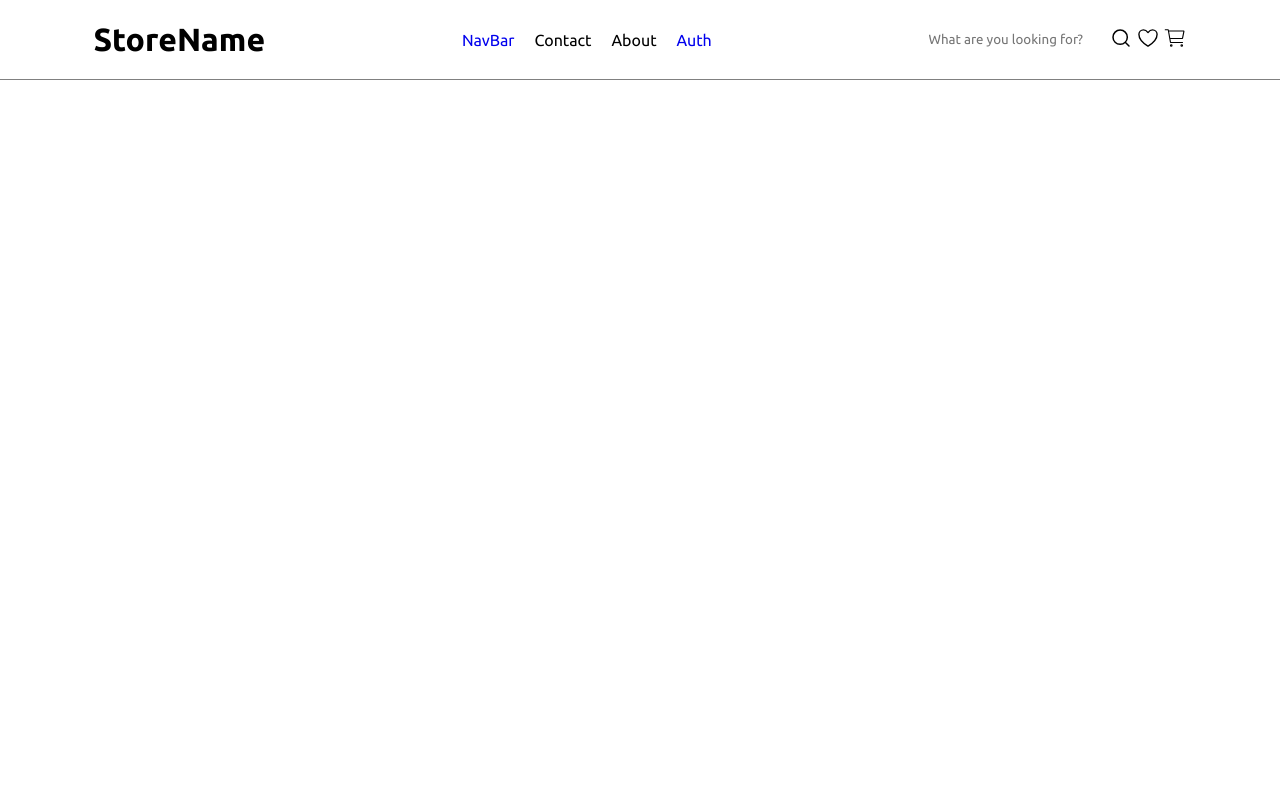
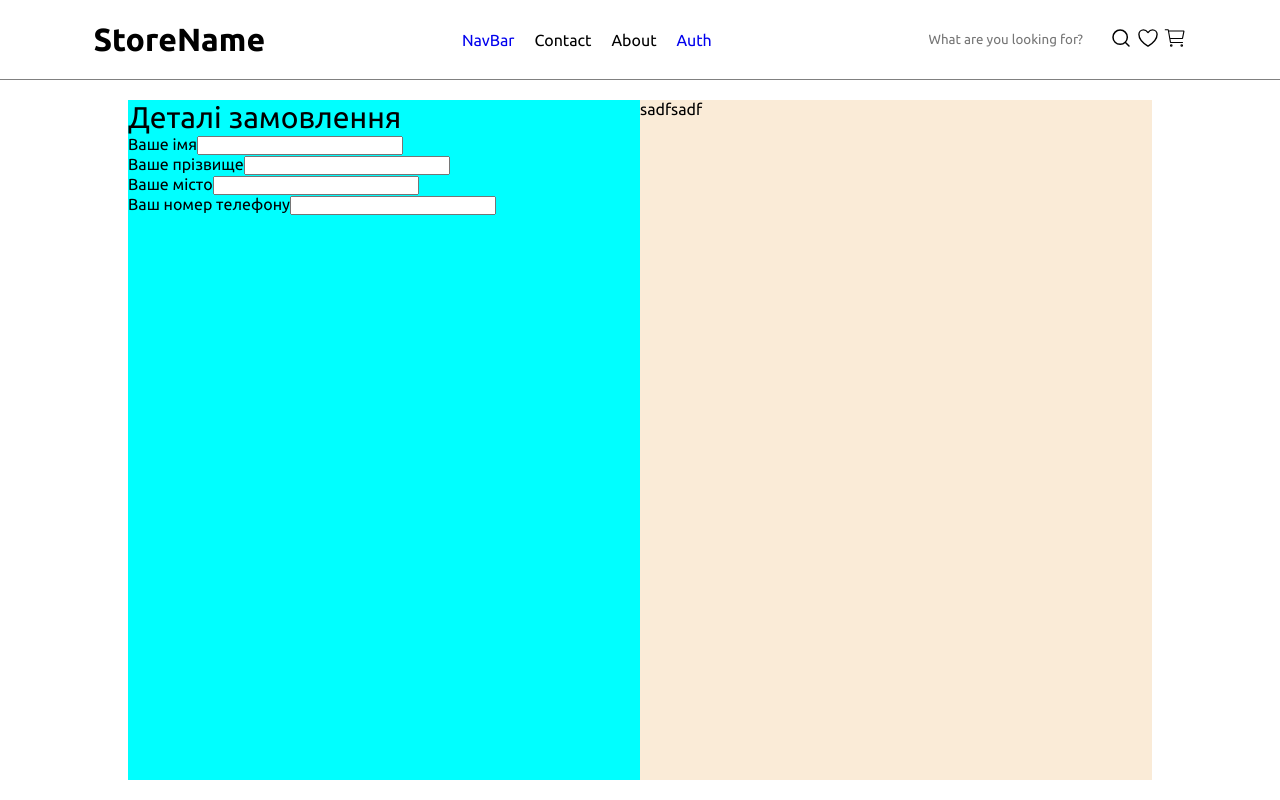
Before and after one commit to goldima34/Online-shop-React-Express-MongoDB, a React (Create React App) app in the folder client/: page /biling in a window 1280 px wide. Built offline with nearby package versions, Linux system fonts and the light colour scheme.

Commit message:
biling style

```diff
--- a/client/src/components/AppRouter.js
+++ b/client/src/components/AppRouter.js
@@ -7,6 +7,7 @@ import ItemPage from "../pages/ItemPage";
 import CategoryPage from "../pages/CategoryPage";
 import { Basket } from "./Basket";
 import { Context } from "..";
+import { BilingDetails } from "../pages/BilingDetails";
 
 export const AppRouter = () => {
   return (
@@ -17,6 +18,7 @@ export const AppRouter = () => {
       <Route path="/" element={<Shop />} />
       <Route path="/category" element={<CategoryPage />} />
       <Route path="/basket" element={<Basket />} />
+      <Route path="/biling" element={<BilingDetails />} />
     </Routes>
   );
 };
--- a/client/src/components/Basket.js
+++ b/client/src/components/Basket.js
@@ -12,19 +12,18 @@ export const Basket = () => {
   const [items, setItems] = useState([]); // Set initial value to an empty array
   const [loading, setLoading] = useState(true);
   const [total, setTotal] = useState(0);
-  const [totalPrice, setTotalPrice] = useState(0)
 
   useEffect(() => {
     setInterval(() => {
       if (userStore.isAuth) {
         getBasket(userStore.user.id).then((data) => {
-          setItems(data.basket.basketItem)
+          setItems(data.basket.basketItem);
           setLoading(false);
         });
       }
     }, 500);
+    items.map((item) => setTotal(item.count * item.item.price));
   }, [userStore.isAuth]);
-
   if (!userStore.isAuth) {
     return <div>user not auth...</div>;
   }
@@ -50,7 +49,7 @@ export const Basket = () => {
             userId={userStore.user.id}
           />
         ))}
-        {/* <CartTotal total={}/> */}
+        <CartTotal/>
       </>
     );
   }
--- a/client/src/components/CategoryList.js
+++ b/client/src/components/CategoryList.js
@@ -11,11 +11,20 @@ export const CategoryList = () => {
   useEffect(() => {
     fetchCategories().then((data) => {
       item.setCategory(data.category);
+      setLoading(false)
     });
   }, [item.category]);
 
 
   const firstCategories = item.category.slice(0, 8);
+
+  if(loading) {
+    return (
+      <div className={styles.CategoryContainer}>
+      </div>
+    );
+  }
+
 
   return (
     <div className={styles.CategoryContainer}>
--- a/client/src/components/micro/CartTotal.js
+++ b/client/src/components/micro/CartTotal.js
@@ -1,6 +1,41 @@
-import React from "react";
+import React, { useContext, useEffect, useState } from "react";
+import { Context } from "../..";
+import { getBasket } from "../../api/BasketApi";
+import style from "../../styles/CartTotal.module.css";
+import { Link, useNavigate } from "react-router-dom";
 
-export const CartTotal = ({ item }) => {
-//   console.log(item);
-  return <div>CartTotal</div>;
+export const CartTotal = () => {
+  const { userStore } = useContext(Context);
+  const [items, setItems] = useState([]); // Set initial value to an empty array
+  const [loading, setLoading] = useState(true);
+  const [total, setTotal] = useState(0);
+  const navigate = useNavigate();
+  useEffect(() => {
+    setInterval(() => {
+      if (userStore.isAuth) {
+        getBasket(userStore.user.id).then((data) => {
+          setItems(data.basket.basketItem);
+          setLoading(false);
+        });
+      }
+    }, 500);
+  }, [userStore.isAuth]);
+
+  return (
+    <div className={style.CartTotalWrapper}>
+      <div className={style.CartTotalContet}>
+        <div className={style.CartTotalTextWrapper}>
+          <p>
+            Всього:{" "}
+            {items.reduce((acc, item) => acc + item.count * item.item.price, 0)}{" "}
+            грн
+          </p>
+          <hr />
+          <button className={style.CartTotalBtn} onClick={() => navigate('/biling')}>
+            Зробити замовлення
+          </button>
+        </div>
+      </div>
+    </div>
+  );
 };
--- /dev/null
+++ b/client/src/pages/BilingDetails.js
@@ -0,0 +1,32 @@
+import React from "react";
+import style from "../styles/BilingDetails.module.css";
+export const BilingDetails = () => {
+  return (
+    <div className={style.BilingWrapper}>
+      <div className={style.BilingContainer}>
+        <div className={style.BilingDetailsContainer}>
+          <p>Деталі замовлення</p>
+          <div>
+            <div>
+              <label>Ваше імя</label>
+              <input />
+            </div>
+            <div>
+              <label>Ваше прізвище</label>
+              <input />
+            </div>
+            <div>
+              <label>Ваше місто</label>
+              <input />
+            </div>
+            <div>
+              <label>Ваш номер телефону</label>
+              <input />
+            </div>
+          </div>
+        </div>
+        <div className={style.BilingSuccessContainer}>sadfsadf</div>
+      </div>
+    </div>
+  );
+};
--- a/client/src/styles/BasketItem.module.css
+++ b/client/src/styles/BasketItem.module.css
@@ -16,7 +16,8 @@
     width: 375px;
 }
 
-.countWrapper{
+.countWrapper {
+    padding-top: 11px;
     width: 375px;
 }
 
--- /dev/null
+++ b/client/src/styles/BilingDetails.module.css
@@ -0,0 +1,25 @@
+.BilingWrapper {
+    display: flex;
+    justify-content: center;
+}
+
+.BilingContainer {
+    display: flex;
+    margin: 20px;
+    width: 80vw;
+    height: 85vh;
+}
+
+.BilingSuccessContainer {
+    background-color: antiquewhite;
+    width: 50%;
+}
+
+.BilingDetailsContainer {
+    background-color: aqua;
+    width: 50%;
+}
+
+.BilingDetailsContainer p{
+    font-size: 30px;
+}
--- /dev/null
+++ b/client/src/styles/CartTotal.module.css
@@ -0,0 +1,36 @@
+.CartTotalWrapper {
+    display: flex;
+    justify-content: end;
+    margin-top: 50px;
+    margin-right: 200px;
+}
+
+.CartTotalContet {
+    display: flex;
+    justify-content: center;
+    align-items: center;
+    width: 300px;
+    height: 200px;
+    border: 1px solid;
+    border-radius: 5px;
+}
+
+.CartTotalTextWrapper p {
+    font-size: 25px;
+    font-weight: 600;
+}
+
+.CartTotalTextWrapper button {
+    margin: 20px;
+    margin-left: 40;
+}
+
+.CartTotalBtn {
+    color: aliceblue;
+    width: 150px;
+    height: 40px;
+    background-color: #DB4444;
+    border-width: 0;
+    border-radius: 3px;
+    cursor: pointer;
+}
```
